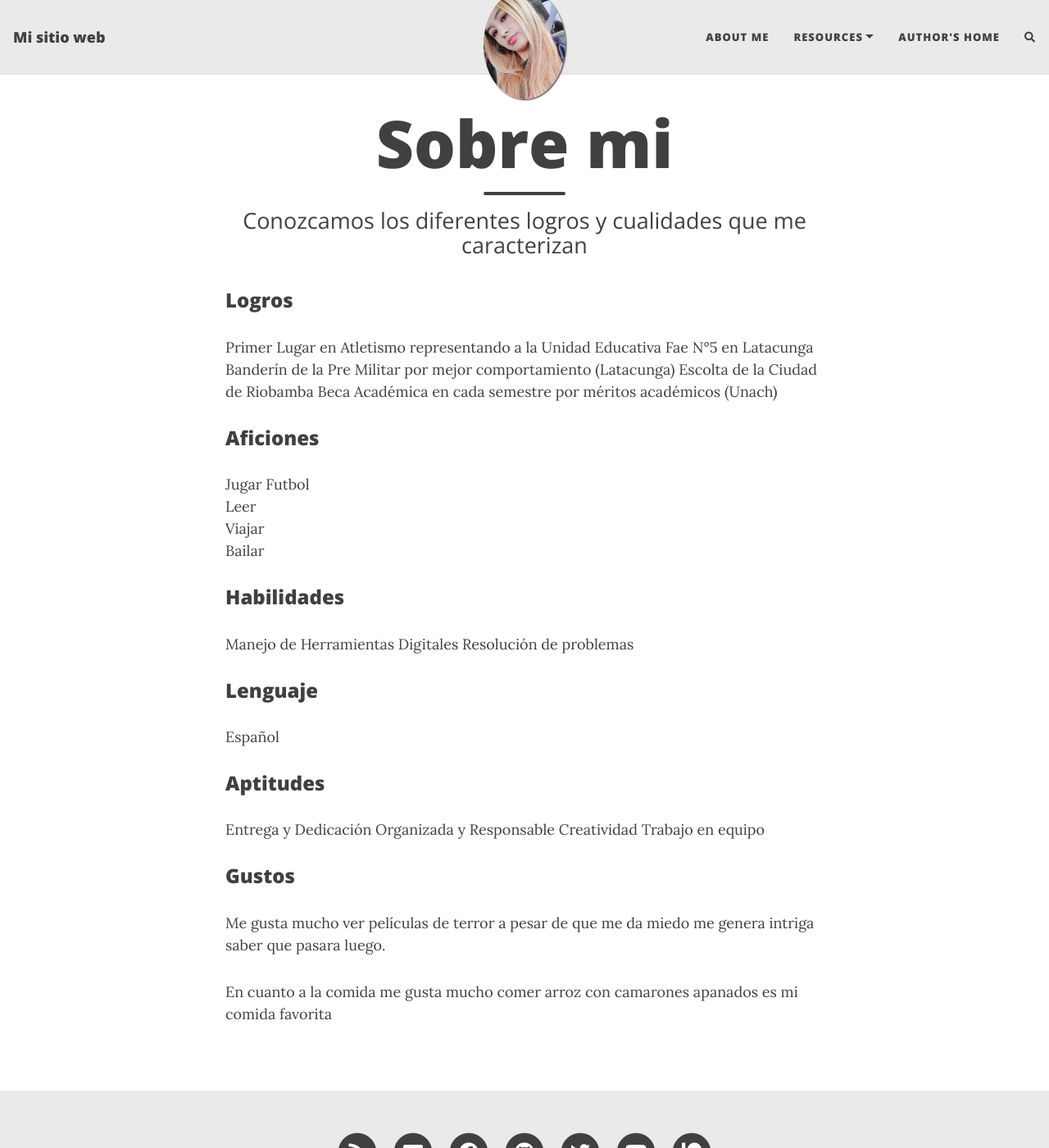
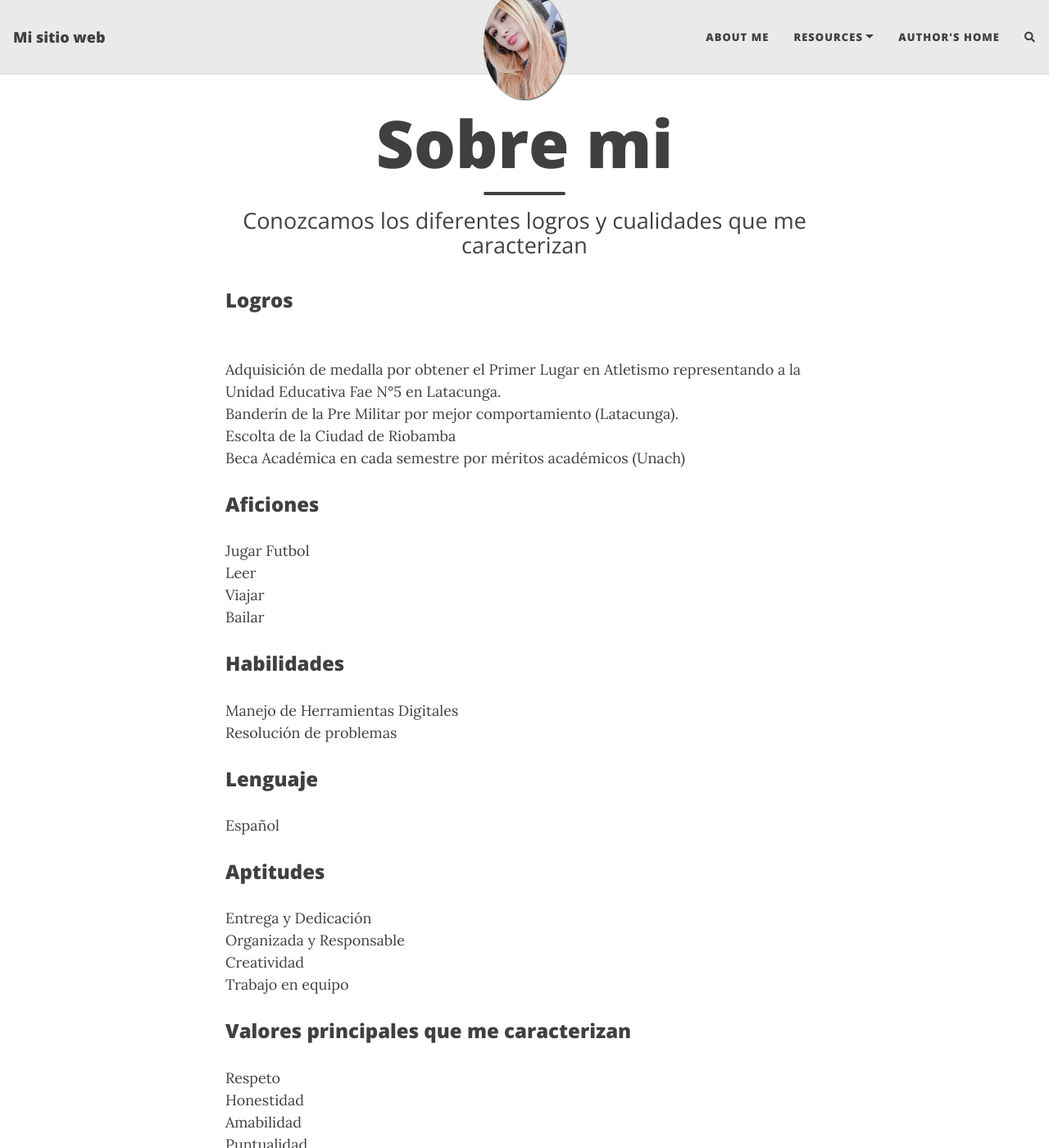
Before and after one commit to gmaribelj/gmaribelj.github.io, a Jekyll site: the page built from aboutme.md, in a window 1280 px wide and 1400 px high. Shown: the whole window at 82% size. Built offline with Jekyll 4.4.1, drawn with Linux system fonts in a browser that asks for light colours; nearby versions of some CDN libraries; comment, search, counter and statistics services are not loaded; some of the changed text lies outside the part shown.

Commit message:
Update aboutme.md

```diff
--- a/aboutme.md
+++ b/aboutme.md
@@ -5,10 +5,10 @@ subtitle: Conozcamos los diferentes logros y cualidades que me caracterizan
 ---
 
 ### Logros
-Primer Lugar en Atletismo representando a la Unidad Educativa Fae N°5 en Latacunga
-Banderín de la Pre Militar por mejor comportamiento (Latacunga)
-Escolta de la Ciudad de Riobamba
-Beca Académica en cada semestre por méritos académicos (Unach)
+<br> Adquisición de medalla por obtener el Primer Lugar en Atletismo representando a la Unidad Educativa Fae N°5 en Latacunga.
+<br>Banderín de la Pre Militar por mejor comportamiento (Latacunga).
+<br>Escolta de la Ciudad de Riobamba
+<br>Beca Académica en cada semestre por méritos académicos (Unach)
 
 ### Aficiones
 Jugar Futbol <br>
@@ -17,17 +17,27 @@ Viajar<br>
 Bailar<br>
 ### Habilidades
 Manejo de Herramientas Digitales
-Resolución de problemas
+<br>Resolución de problemas
 ### Lenguaje
 Español
 
 ### Aptitudes
 Entrega y Dedicación
-Organizada y Responsable
-Creatividad
-Trabajo en equipo
+<br>Organizada y Responsable
+<br>Creatividad
+<br>Trabajo en equipo
+
+### Valores principales que me caracterizan
+Respeto
+<br>Honestidad
+<br>Amabilidad
+<br>Puntualidad
+
 
 ### Gustos
 Me gusta mucho ver películas de terror a pesar de que me da miedo me genera intriga saber que pasara luego.
 
-En cuanto a la comida me gusta mucho comer arroz con camarones apanados es mi comida favorita
+<br>En cuanto a la comida me gusta mucho comer arroz con camarones apanados
+<br> Mis colores favoritos son el fuccia y el rojo
+<br>Mi animal favorito son los perritos
+<br>Mi dulce favorito son las gomitas
```
